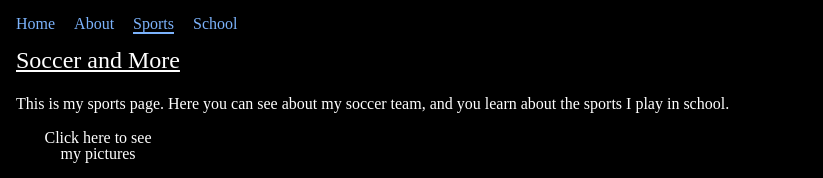
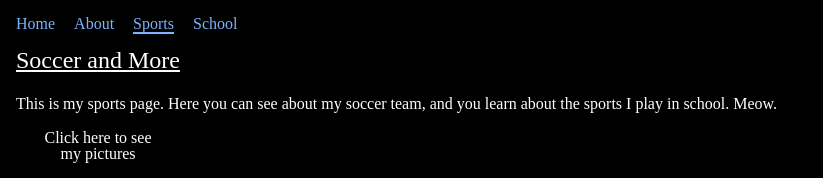
Before and after one commit to hellolol346/hellolol, a React (Create React App) app: page /sports in a window 1280 px wide. Shown: the top 178 px of the page, without its empty margins (0-823 px from the left). Built offline with nearby package versions, Linux system fonts and the light colour scheme.

Commit message:
Fake change (added meow).

```diff
--- a/src/pages/SportsView.jsx
+++ b/src/pages/SportsView.jsx
@@ -8,7 +8,7 @@ const SportsView = () => (
    <section id="SportsView">
       <h1>Soccer and More</h1 >
       <p> This is my sports page. Here you can see about my soccer team, and you
-         learn about the sports  I play in school.</p>
+         learn about the sports  I play in school. Meow.</p>
       <div className='Button'>Click here to see my pictures</div>
       <img id="SportsImage" src={SportsImage} />
    </section>
```
